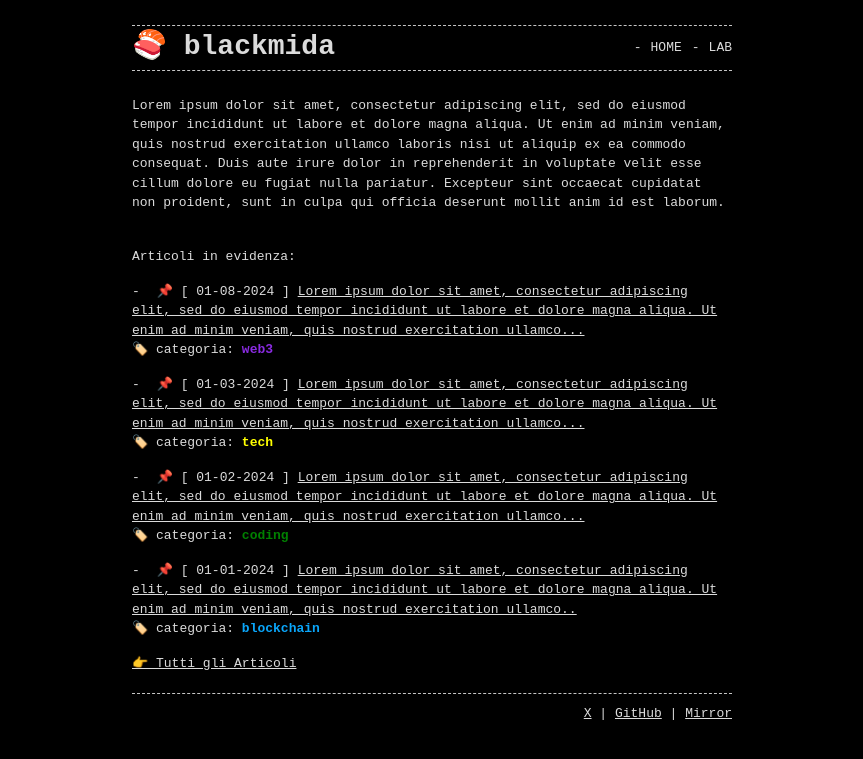
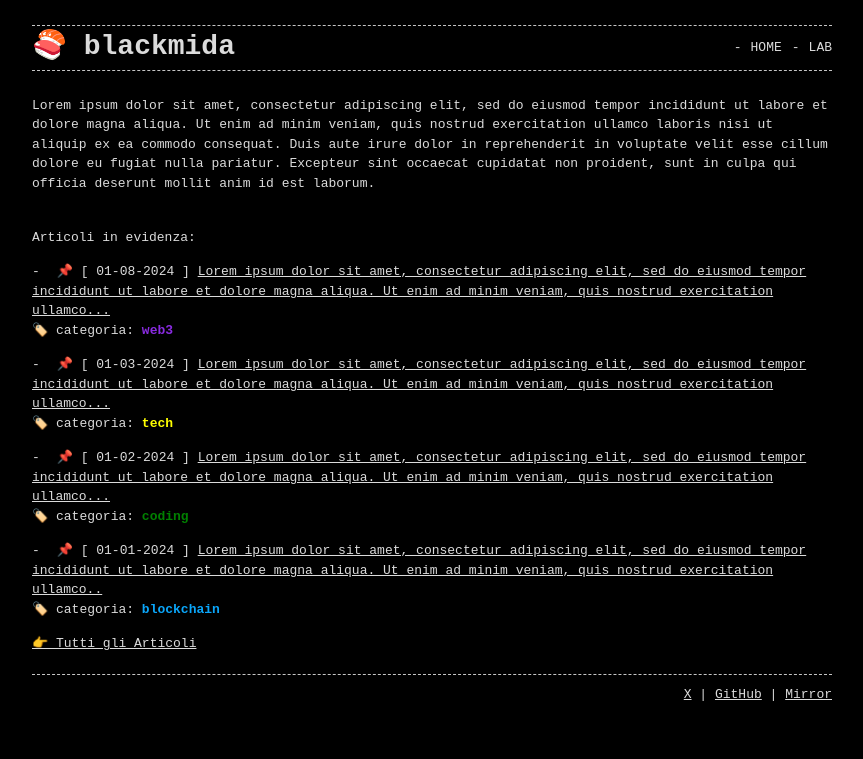
Before and after one commit to 0xBlackmida/0xBlackmida.github.io, a Jekyll site: the page built from index.md, in a window 1280 px wide. Shown: the top 759 px of the page, without its empty margins (208-1071 px from the left). Built offline with Jekyll 4.4.1, drawn with Linux system fonts in a browser that asks for light colours.

Commit message:
change container width | test_3

```diff
--- a/_sass/base.scss
+++ b/_sass/base.scss
@@ -8,8 +8,8 @@ $base-font-family:     'Source Code Pro', monospace !default;
 $base-font-size:       13px !default;
 $mobile-font-size:     12px !default;
 $base-line-height:     1.5 !default;
-$container-width:      60% !default;
-$container-max-width:  600px !default;
+$container-width:      90% !default;
+$container-max-width:  800px !default;
 
 /**
  * Global
```
